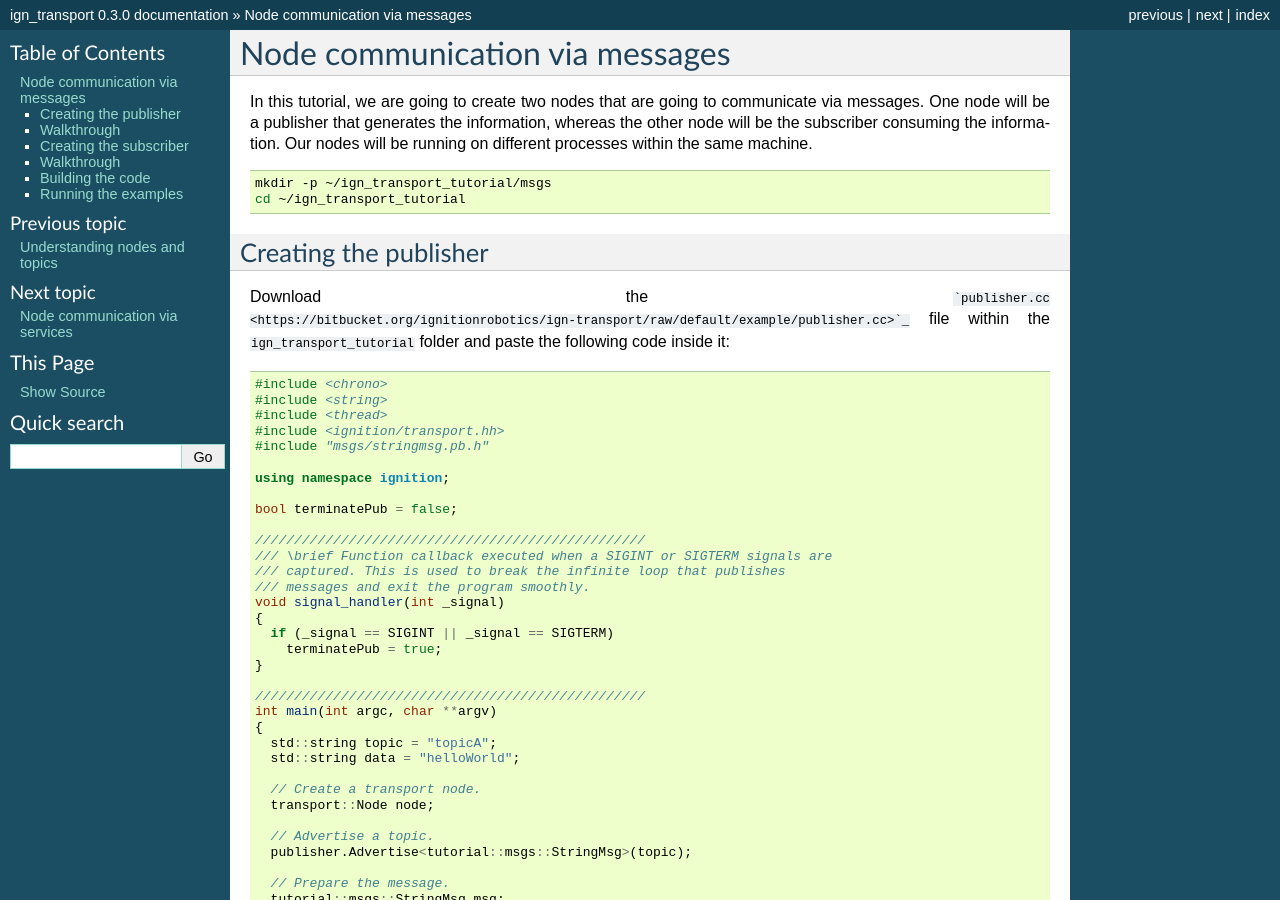
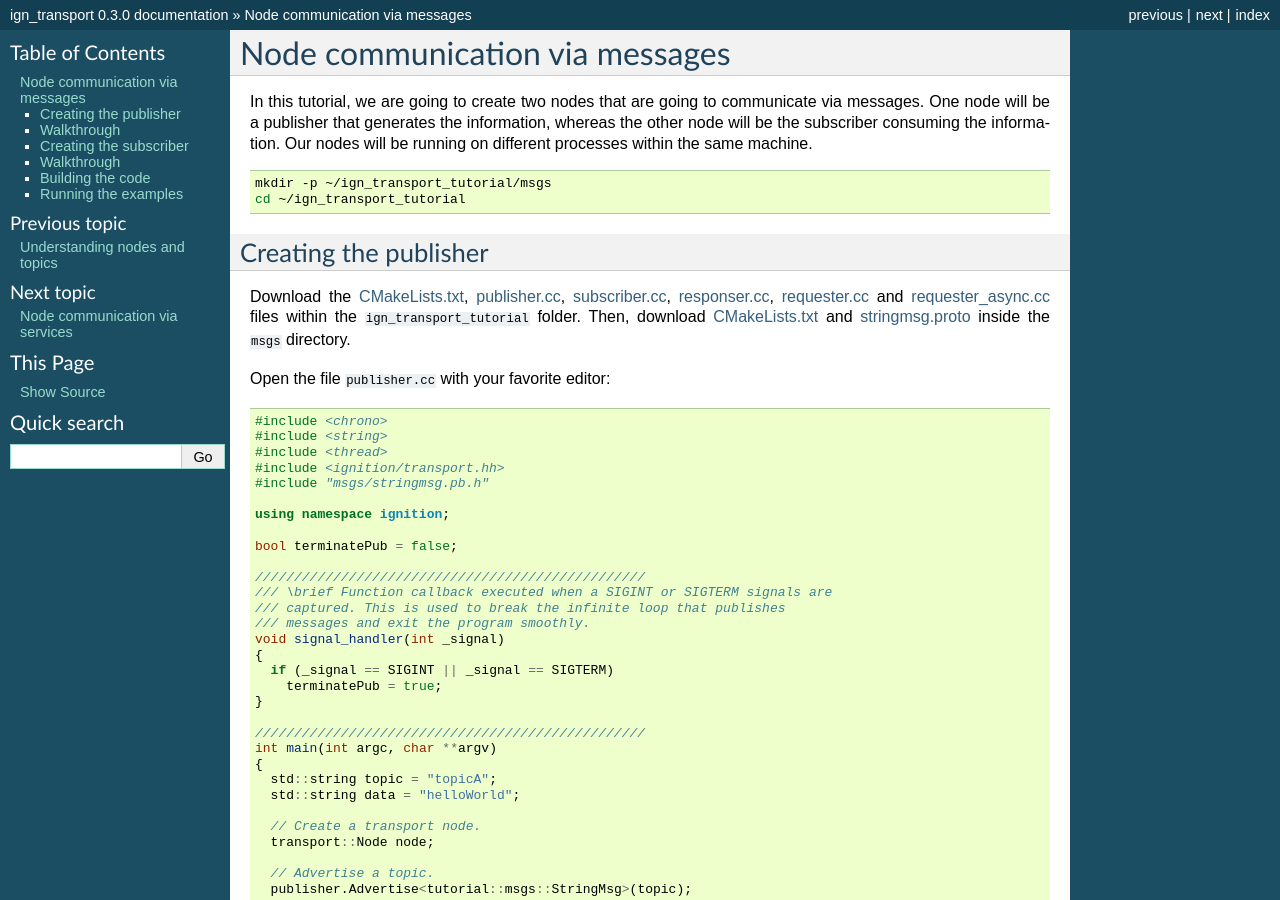
Before and after one commit to gazebosim/gz-transport, a Sphinx documentation site: the page built from docs/messages/messages.rst, in a window 1280 px wide and 900 px high. Built offline with Sphinx 7.4.7, drawn with Linux system fonts in a browser that asks for light colours.

Commit message:
Tweaking.

````diff
--- a/docs/messages/messages.rst
+++ b/docs/messages/messages.rst
@@ -15,8 +15,10 @@ nodes will be running on different processes within the same machine.
 Creating the publisher
 ======================
 
-Download the ```publisher.cc <https://bitbucket.org/ignitionrobotics/ign-transport/raw/default/example/publisher.cc>`_`` file within the ``ign_transport_tutorial``
-folder and paste the following code inside it:
+Download the `CMakeLists.txt <https://bitbucket.org/ignitionrobotics/ign-transport/raw/default/example/CMakeLists.txt>`_, `publisher.cc <https://bitbucket.org/ignitionrobotics/ign-transport/raw/default/example/publisher.cc>`_, `subscriber.cc <https://bitbucket.org/ignitionrobotics/ign-transport/raw/default/example/subscriber.cc>`_, `responser.cc <https://bitbucket.org/ignitionrobotics/ign-transport/raw/default/example/responser.cc>`_, `requester.cc <https://bitbucket.org/ignitionrobotics/ign-transport/raw/default/example/requester.cc>`_ and `requester_async.cc <https://bitbucket.org/ignitionrobotics/ign-transport/raw/default/example/requester_async.cc>`_ files within the ``ign_transport_tutorial``
+folder. Then, download `CMakeLists.txt <https://bitbucket.org/ignitionrobotics/ign-transport/raw/default/example/msgs/CMakeLists.txt>`_ and `stringmsg.proto <https://bitbucket.org/ignitionrobotics/ign-transport/raw/default/example/msgs/stringmsg.proto>`_ inside the ``msgs`` directory.
+
+Open the file ``publisher.cc`` with your favorite editor:
 
 .. code-block:: cpp
 
````
